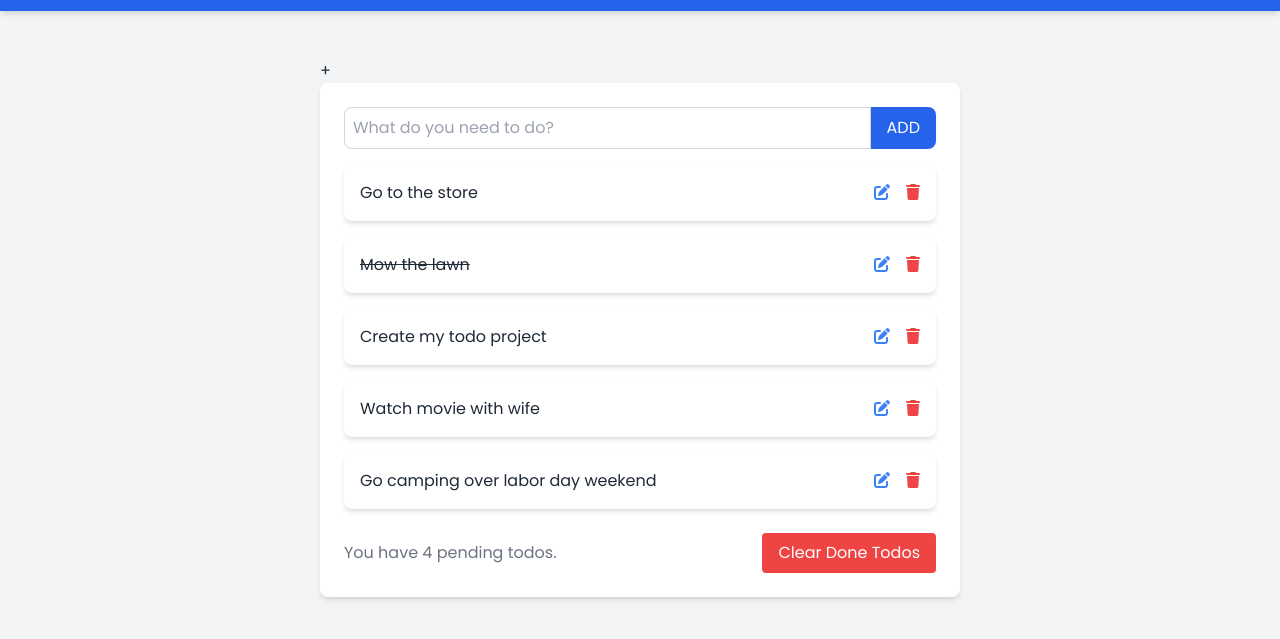
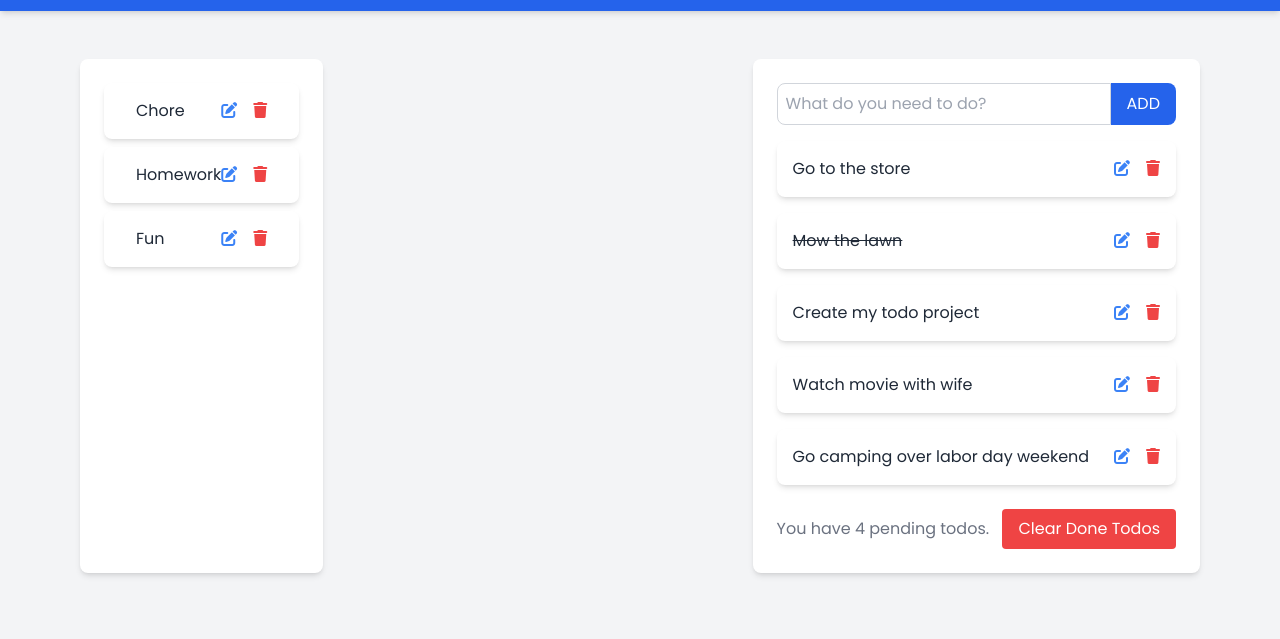
Before and after one commit to JaceTheAce12/basic-todo-app, a website: page index.html in a window 1280 px wide. Shown: the part 57-696 px from the top of the page. Drawn offline with nearby package versions, Linux system fonts and the light colour scheme.

Commit message:
figuring out how to add todo to category logic

```diff
--- a/index.html
+++ b/index.html
@@ -15,20 +15,19 @@
     <header class="bg-blue-600 p-4 shadow-md">
         <h1 class="text-white text-center text-3xl font-bold">Todo List</h1>
     </header>
-    <main class="max-w-2xl mx-auto p-4 mt-8">
-        <div class="category-modal hidden w-96 m-auto">
+    <main class="max-w-6xl mx-auto p-4 mt-8">
+        <div class="category-modal hidden w-96 m-auto bg-white p-6 rounded-lg shadow-md absolute">
             <div class="flex flex-row justify-between items-center">
-                <h1>Categories</h1>
-                <button class="cancel-modal">X</button>
+                <h1 class="text-2xl">Categories</h1>
+                <button class="cancel-modal bg-red-500 text-white px-4 py-2 rounded hover:bg-red-600 transition ease-in-out delay-100">X</button>
             </div>
-            <input type="text" class="category-input" placeholder="Enter new category" />
-            <button class="btn">Add New Category</button>
-            <h1>Current Categories:</h1>
+            <h1>Select Category:</h1>
             <div class="current-categories flex flex-col text-center">
             </div>
         </div>
 
-        <button class="show-modal">+</button>
+        <div class="flex justify-between">
+            <div class="display-categories bg-white p-6 rounded-lg shadow-md"></div>
             <div class="bg-white p-6 rounded-lg shadow-md">
                 <div class="mb-4 flex">
                     <input type="text" class="todo-input flex-grow border border-gray-300 p-2 rounded-l-lg focus:outline-none focus:ring-2 focus:ring-blue-500" placeholder="What do you need to do?">
@@ -42,6 +41,7 @@
                     <button class="clear-todos bg-red-500 text-white px-4 py-2 rounded hover:bg-red-600 transition ease-in-out delay-100">Clear Done Todos</button>
                 </footer>
             </div>
+        </div>
     </main>
 
 <script src="/src/js/script.js"></script>
--- a/src/js/script.js
+++ b/src/js/script.js
@@ -2,7 +2,6 @@ const todoInput = document.querySelector('.todo-input');
 const addBtn = document.querySelector('.add-btn');
 const todoList = document.querySelector('.todo-list');
 const clearBtn = document.querySelector('.clear-todos');
-const showModalBtn = document.querySelector('.show-modal');
 const cancelModalBtn = document.querySelector('.cancel-modal');
 
 let todos = [
@@ -72,6 +71,7 @@ const renderTodos = () => {
 
         const listItem = document.createElement('li');
         listItem.textContent = todo.todoText;
+        listItem.classList.add('list-item');
 
         if (todo.todoComplete) {
             listItem.classList.add('line-through');
@@ -102,6 +102,11 @@ const renderTodos = () => {
         todoList.appendChild(listItemContainer);
 
         todoCounter();
+        renderCategories();
+
+        addCategory();
+
+        listItemContainer.addEventListener('click', showModal);
     })
 }
 
@@ -184,13 +189,67 @@ const showModal = () => {
 
             const currentCategory = document.createElement('p');
             currentCategory.textContent = todo.category;
-            currentCategory.classList.add('cursor-pointer')
+            currentCategory.classList.add('cursor-pointer', 'p-4', 'bg-white', 'rounded-lg', 'shadow-md', 'flex', 'flex-row', 'justify-between', 'items-center', 'mb-2', 'text-gray-800', 'hover:bg-gray-100')
 
             currentCategories.appendChild(currentCategory);
         }
     })
+}
+
+const renderCategories = () => {
+    const displayCategories = document.querySelector('.display-categories');
+    displayCategories.innerHTML = '';
+    const newSet = new Set();
+
+    todos.forEach((todo, i) => {
+        if (!newSet.has(todo.category)) {
+            newSet.add(todo.category);
+
+            const categoryContainer = document.createElement('div');
+            categoryContainer.classList.add('py-4', 'px-8', 'bg-white', 'rounded-lg', 'shadow-md', 'flex', 'flex-row', 'justify-between', 'items-center', 'mb-2', 'text-gray-800', 'hover:bg-gray-100', 'cursor-pointer');
+
+            const categoryText = document.createElement('p');
+            categoryText.textContent = todo.category;
+
+            const deleteBtn = document.createElement('span');
+            deleteBtn.innerHTML = '<i class="fa-solid fa-trash text-red-500 cursor-pointer ml-2 hover:text-red-600 transition ease-in-out delay-200"></i>';
+            deleteBtn.addEventListener('click', () => deleteCategory(i));
+
+            const editBtn = document.createElement('span');
+            editBtn.innerHTML = '<i class="fa-solid fa-pen-to-square text-blue-500 cursor-pointer mr-2 hover:text-blue-600 transition ease-in-out delay-200"></i>';
+            editBtn.addEventListener('click', () => editCategory(i));
+
+            const rightContent = document.createElement('div');
+            rightContent.classList.add('flex', 'justify-between');
+
+            rightContent.appendChild(editBtn);
+            rightContent.appendChild(deleteBtn);
+            categoryContainer.appendChild(categoryText);
+            categoryContainer.appendChild(rightContent);
+            displayCategories.appendChild(categoryContainer);
+        }
+    })
+}
+
+const deleteCategory = (index) => {
 
 }
+
+const editCategory = (index) => {
+
+}
+
+const addCategory = () => {
+    const elements = document.querySelectorAll('.list-item');
+
+    elements.forEach((element, i) => {
+        element.addEventListener('click', () => {
+            console.log('You clicked', i);
+        })
+    })
+}
+
+// Button Event Listeners
 
 addBtn.addEventListener('click', addTodo);
 
@@ -206,12 +265,12 @@ clearBtn.addEventListener('click', () => {
     confirm('Are you sure you want to clear these todos?') ? clearTodos() : renderTodos();
 });
 
-showModalBtn.addEventListener('click', showModal);
-
 cancelModalBtn.addEventListener('click', () => {
     const categoryModal = document.querySelector('.category-modal');
     categoryModal.classList.add('hidden');
     categoryModal.classList.remove('block');
 })
 
+console.log(categories);
+
 renderTodos();
```
Lines whose indentation alone changed are shown as unchanged.
